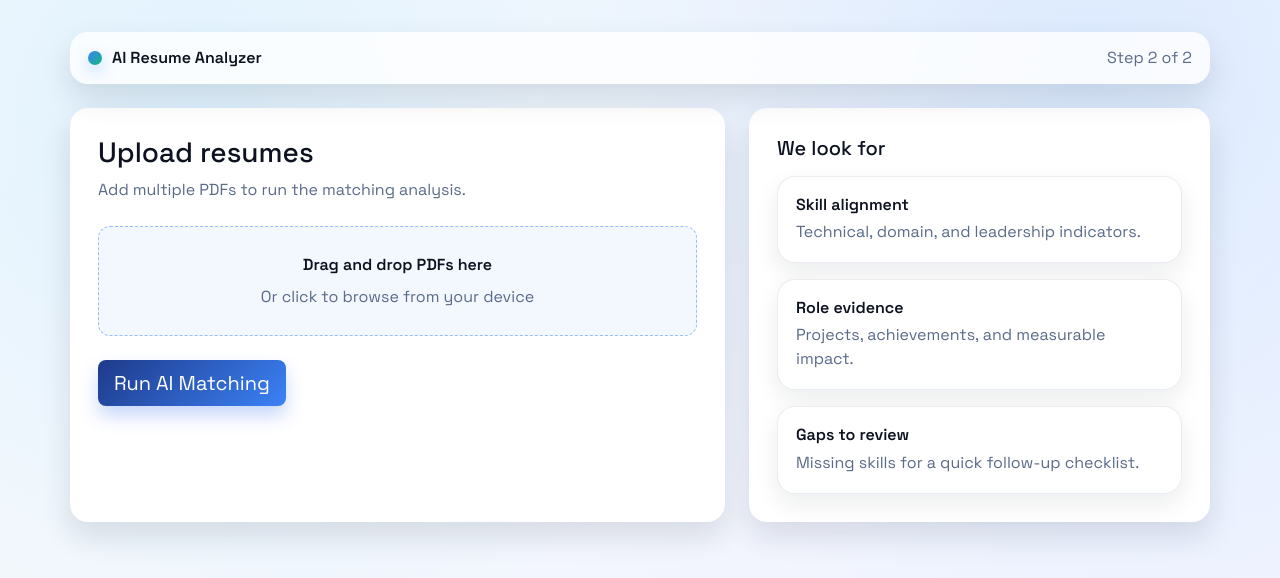
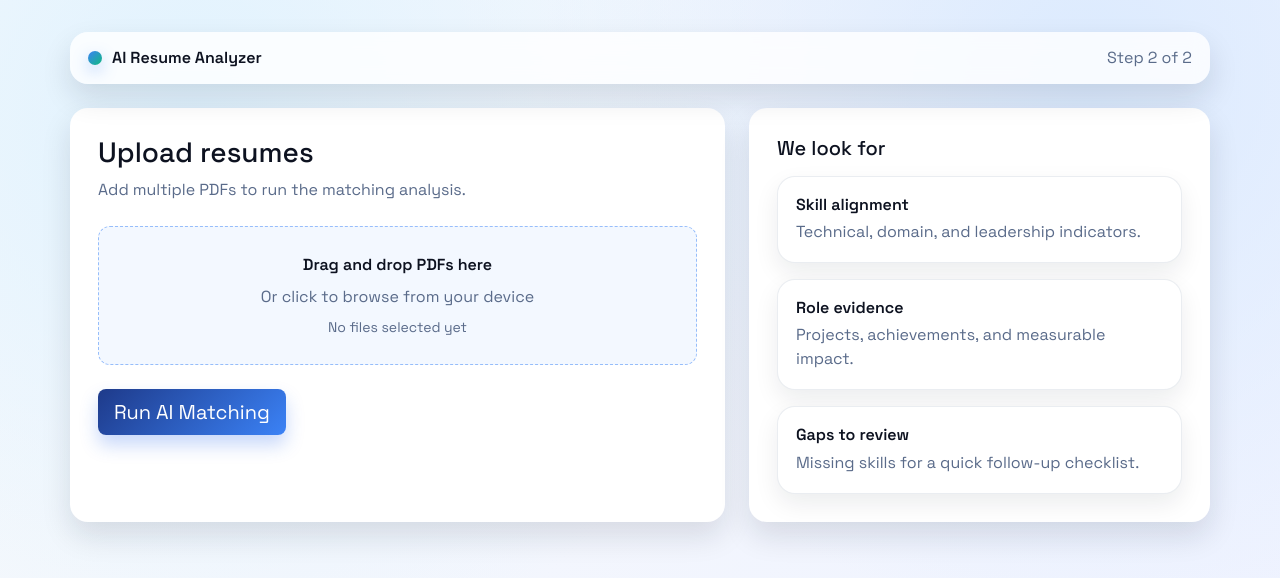
Before and after one commit to Harshdeep9881/resume-ai, a Django app: template core/templates/core/upload_resumes.html in a window 1280 px wide. Shown: the top 578 px of the page. Run offline with Django 5.2, Linux system fonts and the light colour scheme; the template is opened without the code that fills it, so the values that code supplies are empty; some libraries are stand-ins or nearby versions.

Commit message:
Show selected resume files in upload UI

```diff
--- a/core/templates/core/upload_resumes.html
+++ b/core/templates/core/upload_resumes.html
@@ -30,10 +30,11 @@
                 <form method="post" enctype="multipart/form-data">
                     {% csrf_token %}
                     <div class="position-relative file-drop mb-4">
-                        <input class="file-input" type="file" name="resumes" multiple accept="application/pdf">
+                        <input class="file-input" id="resumeInput" type="file" name="resumes" multiple accept="application/pdf">
                         <div class="d-flex flex-column gap-2">
                             <strong>Drag and drop PDFs here</strong>
                             <span class="muted-text">Or click to browse from your device</span>
+                            <span class="muted-text small" id="fileList">No files selected yet</span>
                         </div>
                     </div>
 
@@ -65,5 +66,19 @@
     </div>
 </div>
 
+<script>
+  const resumeInput = document.getElementById("resumeInput");
+  const fileList = document.getElementById("fileList");
+
+  resumeInput.addEventListener("change", () => {
+    const files = Array.from(resumeInput.files || []);
+    if (!files.length) {
+      fileList.textContent = "No files selected yet";
+      return;
+    }
+    const names = files.map((file) => file.name);
+    fileList.textContent = names.join(", ");
+  });
+</script>
 </body>
 </html>
```
